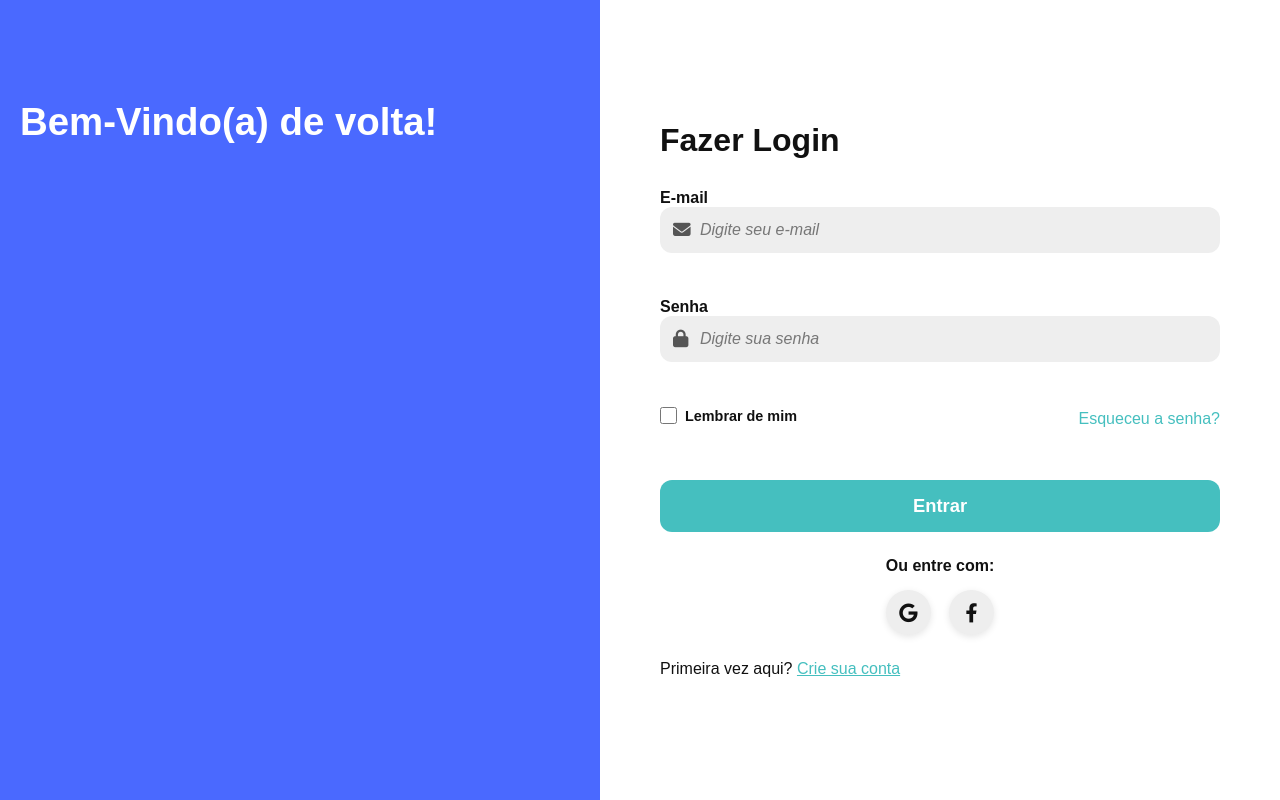
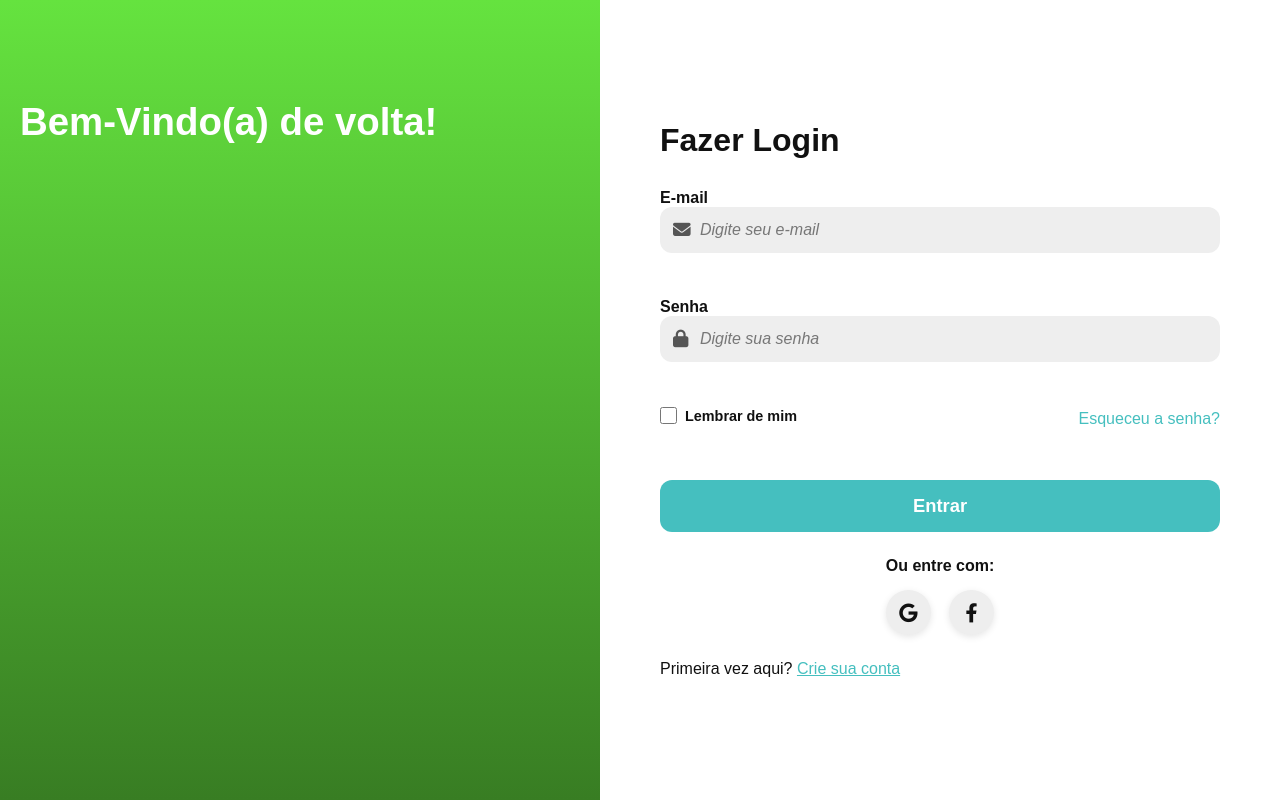
Before and after one commit to GabrielMendes94/kickhub, a Next.js app: page / in a window 1280 px wide. Built offline with nearby package versions, Linux system fonts and the light colour scheme.

Commit message:
Update Home.module.css

```diff
--- a/styles/Home.module.css
+++ b/styles/Home.module.css
@@ -18,7 +18,7 @@
 
 .leftSide {
   flex: 1;
-  background-color: #4A69FF;
+  background: linear-gradient(180deg, #65E33F 0%, #387D23 100%);
   padding: 40px 20px;
   position: relative;
   display: flex;
```
